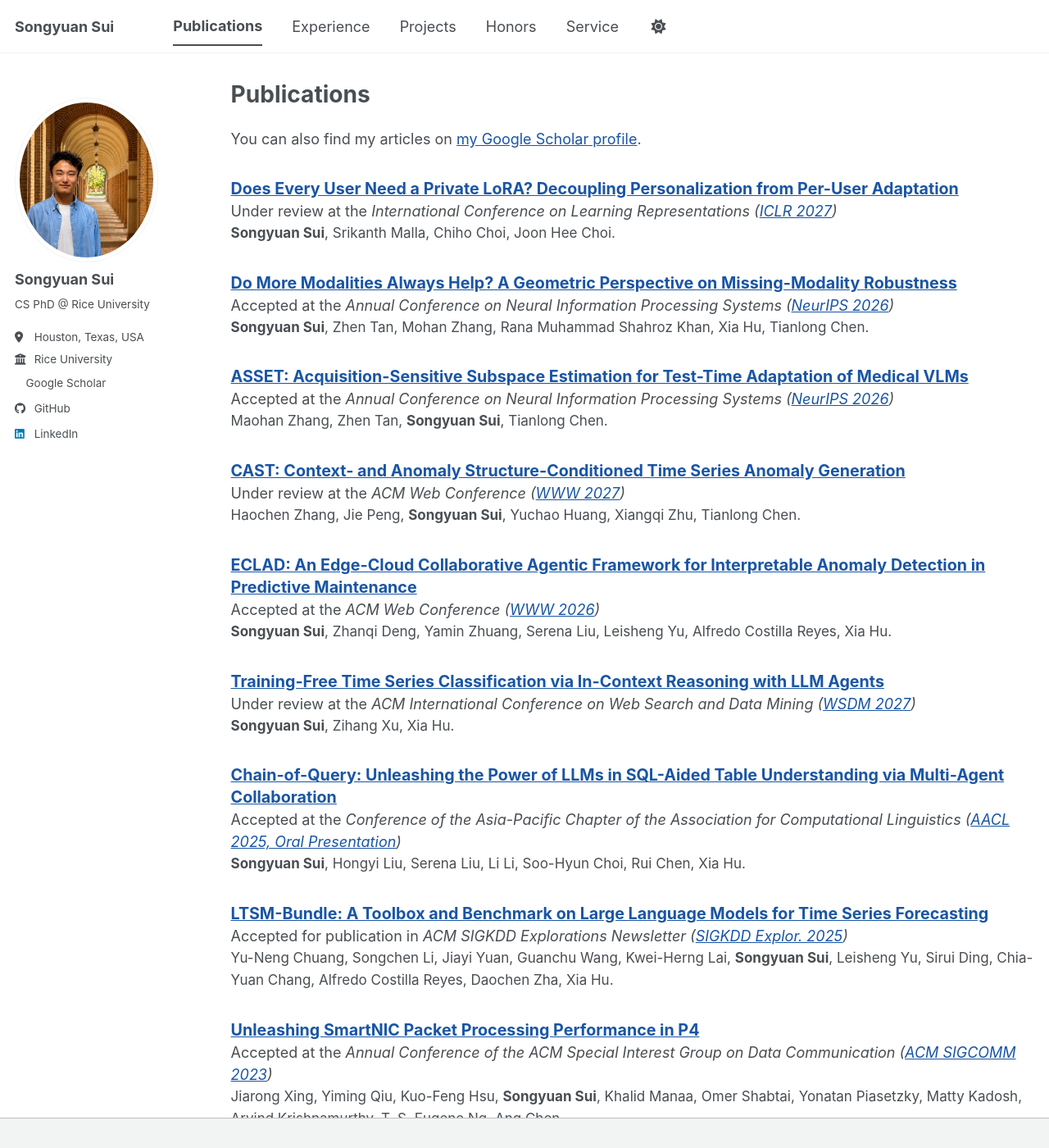
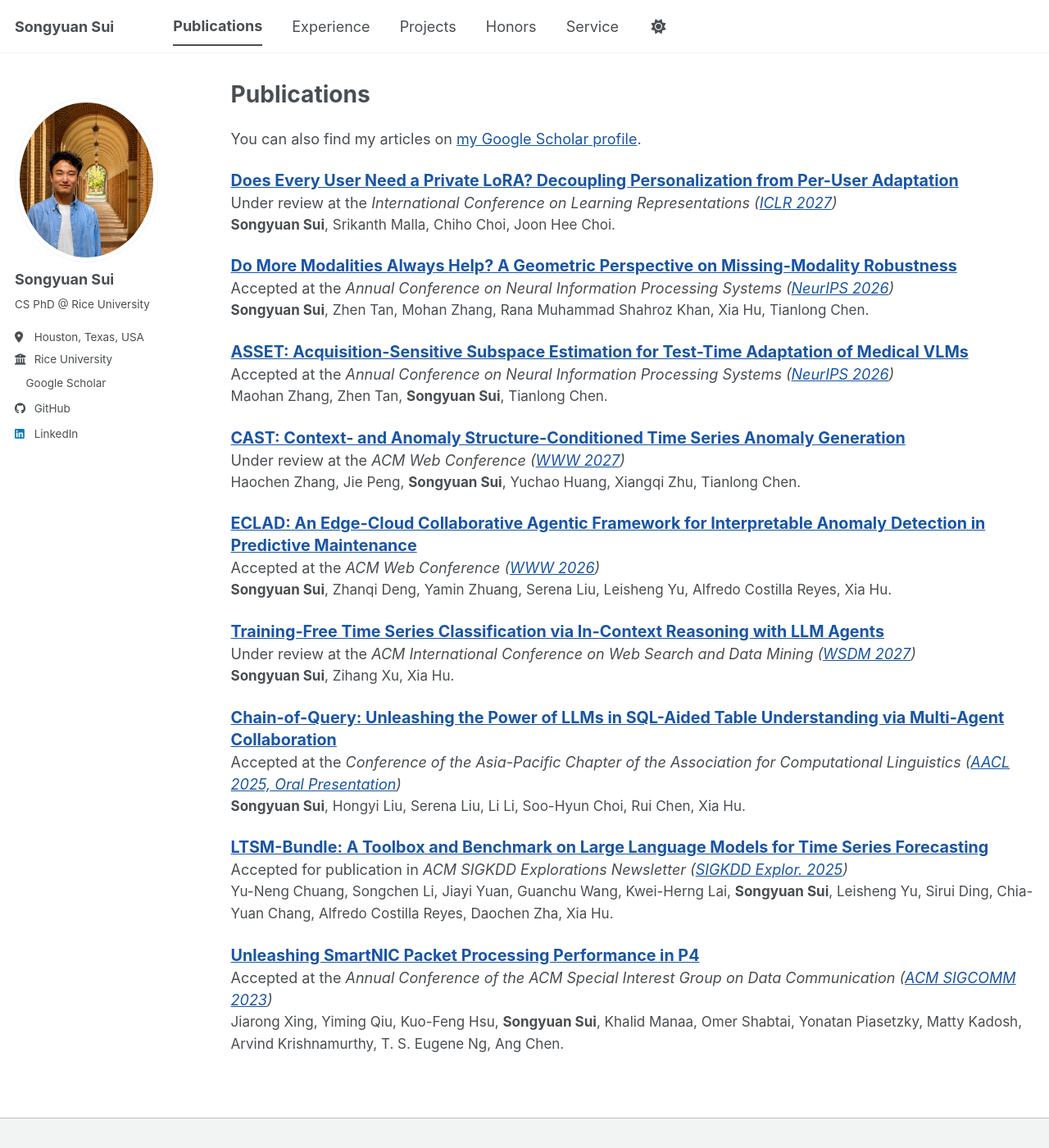
Before and after one commit to SongyuanSui/SongyuanSui.github.io, a Jekyll site: the page built from _pages/publications.html, in a window 1280 px wide and 1400 px high. Shown: the whole window at 82% size. Built offline with Jekyll 4.4.1, drawn with Linux system fonts in a browser that asks for light colours; a style sheet for code colours, icons or effects is not loaded.

Commit message:
update layout

```diff
--- a/_sass/layout/_archive.scss
+++ b/_sass/layout/_archive.scss
@@ -60,7 +60,7 @@
 .archive__item-title--publication {
   font-size: calc(1.15em - 1px);
   line-height: 1.5rem;
-  margin-top: 1.875rem;
+  margin-top: 1.3125rem;
   margin-bottom: 0;
 
   // Match project entries: continuous text rows with no extra paragraph gaps.
```
